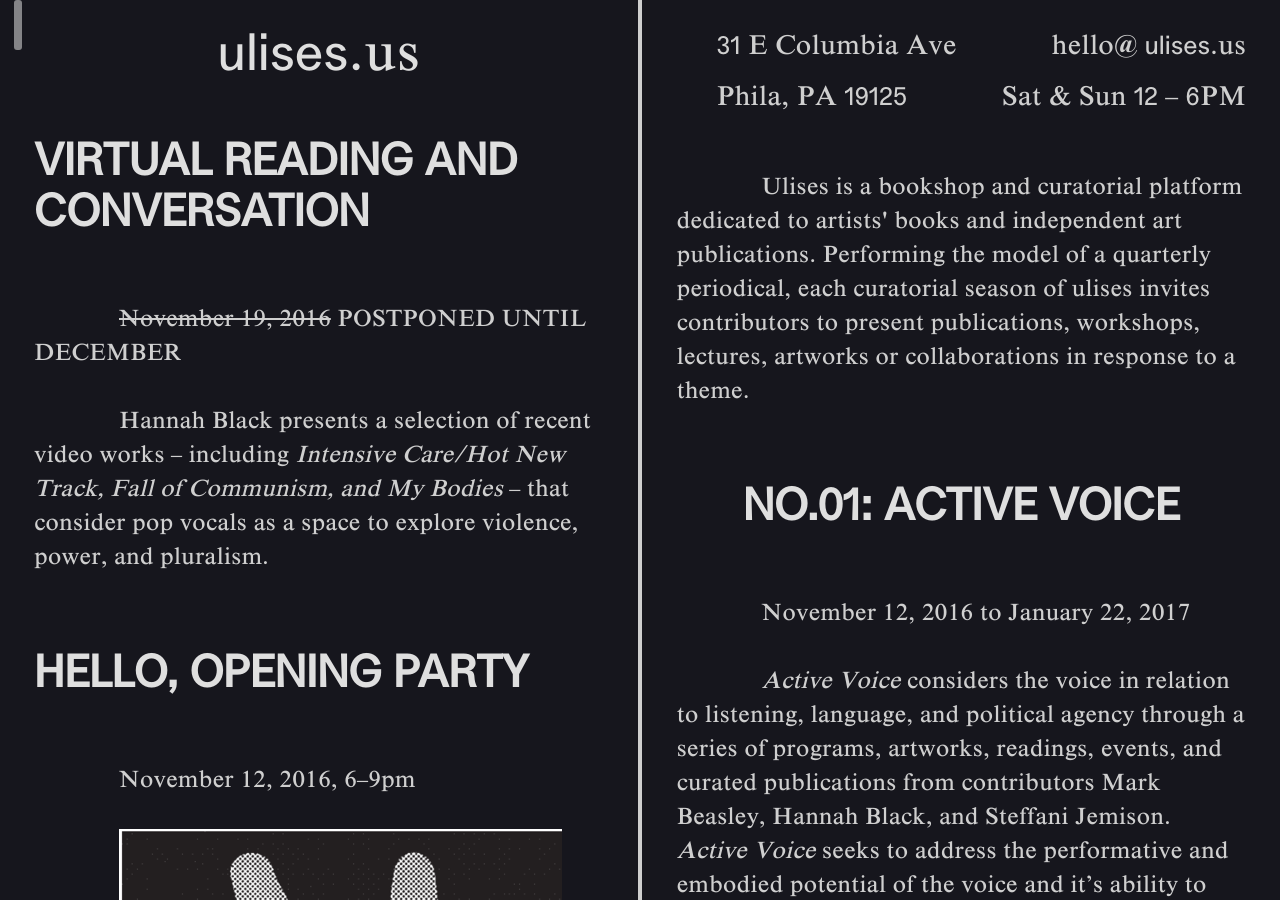
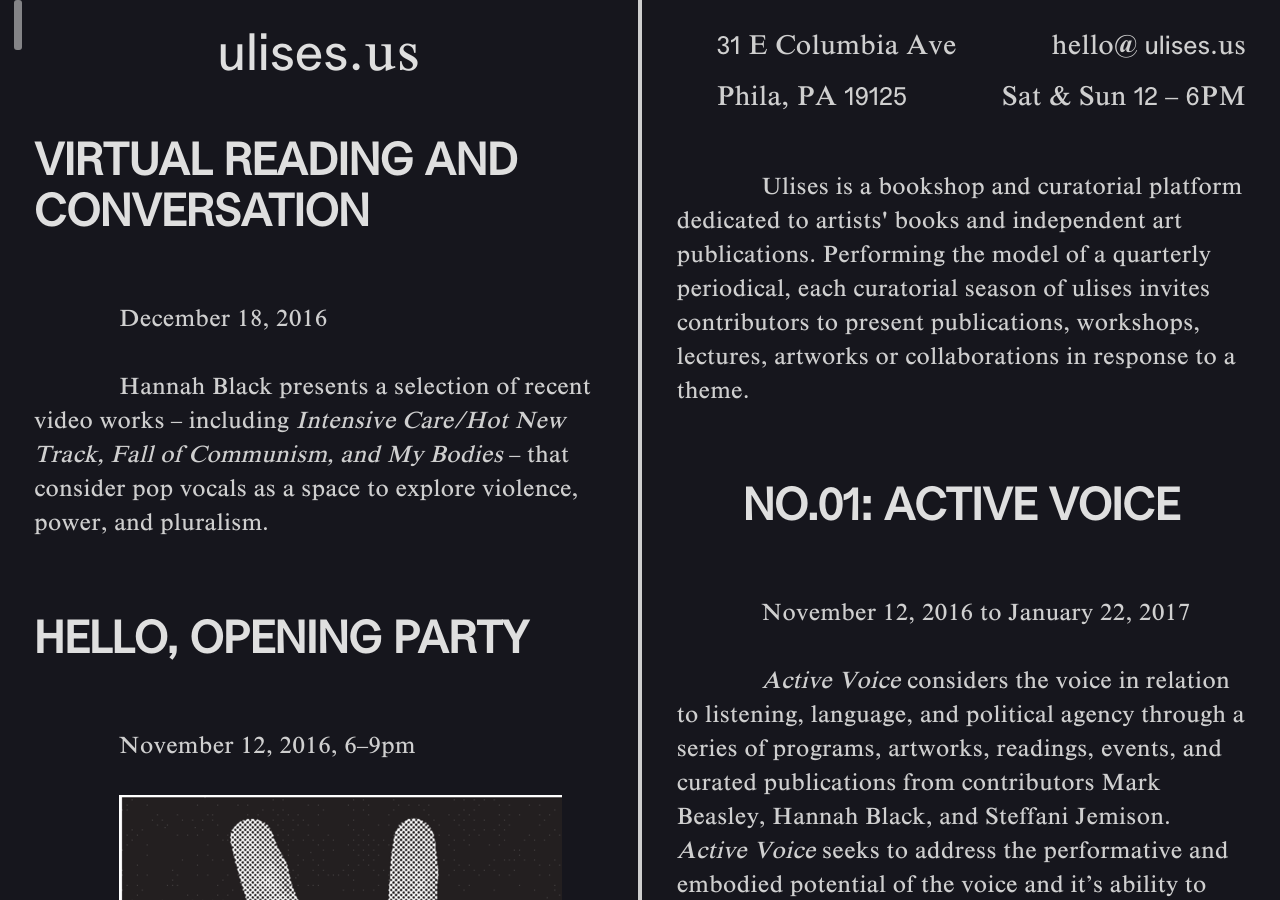
Before and after one commit to nerissacooney/ulises.us, a Jekyll site: the page built from index.md, in a window 1280 px wide. Built offline with Jekyll 4.4.1, drawn with Linux system fonts in a browser that asks for light colours; nearby versions of some CDN libraries.

Commit message:
Updated 2016-11-19-virtual-reading.md

```diff
--- a/_posts/2016-11-19-virtual-reading.md
+++ b/_posts/2016-11-19-virtual-reading.md
@@ -1,10 +1,11 @@
 ---
+date: 2016-11-19T00:00:00.000Z
 layout: post
-title:  "VIRTUAL READING AND CONVERSATION"
-date:   2016-11-19
+title: VIRTUAL READING AND CONVERSATION
 categories: left
+published: true
 ---
 
-~~November 19, 2016~~ POSTPONED UNTIL DECEMBER
+December 18, 2016
 
 Hannah Black presents a selection of recent video works – including *Intensive Care/Hot New Track, Fall of Communism, and My Bodies* – that consider pop vocals as a space to explore violence, power, and pluralism.
```
